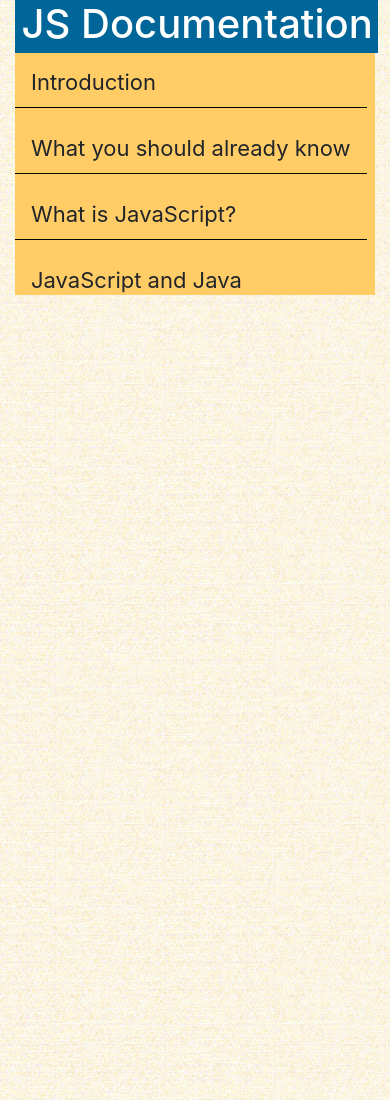
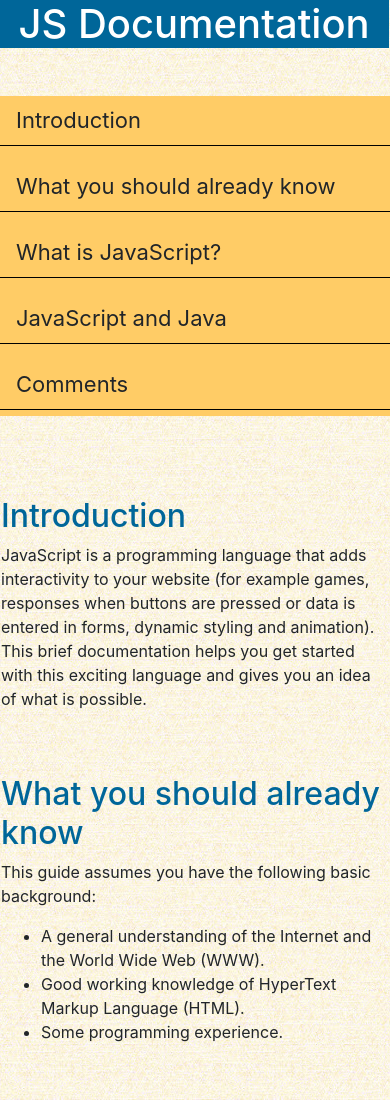
Before and after one commit to AJ-2018/JSDoc, a plain HTML site: page index.html in a window 390 px wide. Shown: the top 1100 px of the page. Drawn offline with nearby package versions, Linux system fonts and the light colour scheme.

Commit message:
Add media query for tablet sized devices

```diff
--- a/css/style.css
+++ b/css/style.css
@@ -16,29 +16,19 @@ figure{
   overflow-y: scroll;
   height: 100%;
   background-color: #FFCC66;
-
 }
 
 #navbar header .nav-links{
   padding-top: 3.6rem;
 }
 
-#navbar h1{
+#navbar h2{
   position: fixed;
   color: #FFF;
   background-color: #006699;
+  font-size: 2.5rem;
   padding: 0 0.322rem 0.3rem 0.41rem;
 }
-
-@media only screen and (max-width: 1199px){
-  #navbar header{
-    position: relative;
-    display: flex;
-    max-width: 100%;
-    height: 25%;
-  }
-}
-
 
 #navbar p{
   font-size: 1.375rem;
@@ -52,6 +42,47 @@ figure{
 #navbar a{
   color: inherit;
 }
+
+.tablet{
+  display: none;
+}
+
+@media only screen and (max-width: 1199px){
+
+  .container{
+    padding: 2rem 0 1rem 0;
+  }
+
+  #navbar header{
+    position: static;
+    display: flex;
+    flex-direction: column;
+    max-width: 100%;
+    height: 27%;
+    margin-top: 4rem;
+  }
+
+  #navbar header .nav-links{
+    padding-top: 0px;
+  }
+
+  #navbar h2{
+    display: none;
+  }
+
+  .tablet{
+    display: flex;
+    justify-content: center;
+    text-align: center;
+    position: fixed;
+    color: #FFF;
+    background-color: #006699;
+    width: 100%;
+    z-index: 10;
+    margin-left: -1rem;
+  }
+}
+
 
 
 /* Content section */
@@ -67,3 +98,19 @@ figure{
 .main-section h2{
   color: #006699;
 }
+
+
+@media only screen and (max-width: 1199px){
+  .content{
+    margin-top: -50rem;
+  }
+
+  .main-section{
+    margin-bottom: 1rem;
+    padding: 3rem 0 0 0;
+  }
+
+  #Reference{
+    margin-bottom: 2rem;
+  }
+}
--- a/index.html
+++ b/index.html
@@ -8,12 +8,17 @@
     <link rel="stylesheet" href="./css/style.css" type="text/css">
   </head>
   <body>
+    <!-- tablet header -->
+    <div class="container-fluid">
+      <h1 class="tablet">JS Documentation</h1>
+    </div>
     <!-- Main container -->
     <div class="container">
       <div class="row">
+        <!-- Navigation section -->
         <nav class="col-md-12 col-lg-4" id="navbar">
           <header>
-            <h1>JS Documentation</h1>
+            <h2>JS Documentation</h2>
             <div class="nav-links">
               <p><a href="#Introduction" class="nav-link">Introduction</a></p>
               <p><a href="#What_you_should_already_know" class="nav-link">What you should already know</a></p>
@@ -36,12 +41,14 @@
           </header>
         </nav>
         <main id="main-doc" class=" col-md-12 col-lg-8 offset-lg-4 content">
+          <!-- Introduction -->
           <section class="main-section" id="Introduction">
             <header>
               <h2>Introduction</h2>
             </header>
             <p>JavaScript is a programming language that adds interactivity to your website (for example games, responses when buttons are pressed or data is entered in forms, dynamic styling and animation). This brief documentation helps you get started with this exciting language and gives you an idea of what is possible.</p>
           </section>
+          <!-- What you should already know -->
           <section class="main-section" id="What_you_should_already_know">
             <header>
               <h2>What you should already know</h2>
@@ -53,6 +60,7 @@
               <li>Some programming experience.</li>
             </ul>
           </section>
+          <!-- What is JavaScript -->
           <section class="main-section" id="What_is_JavaScript?">
             <header>
               <h2>What is JavaScript?</h2>
@@ -65,6 +73,7 @@
             </ul>
             <p>This means that in the browser, JavaScript can change the way the webpage (DOM) looks. And, likewise, Node.js JavaScript on the server can respond to custom requests from code written in the browser.</p>
           </section>
+          <!-- JavaScript and Java -->
           <section class="main-section" id="JavaScript_and_Java">
             <header>
               <h2>JavaScript and Java</h2>
@@ -74,6 +83,7 @@
             <p>JavaScript is a very free-form language compared to Java. You do not have to declare all variables, classes and methods. You do not have to be concerned with whether methods are public, private or protected and you do not have to implement interfaces. Variables, parameters and function return types are not explicitly typed.</p>
             <p>Java is a class-based programming language designed for fast execution and type safety. Type safety means, for instance, that you can't cast a Java integer into an object reference or access private memory by corrupting Java bytecodes. Java's class-based model means that programs consist exclusively of classes and their methods. Java's class inheritance and strong typing generally require tightly coupled object hierarchies. These requirements make Java programming more complex than JavaScript programming.</p>
           </section>
+          <!-- Comments -->
           <section class="main-section" id="Comments">
             <header>
               <h2>Comments</h2>
@@ -93,6 +103,7 @@
               </pre>
             </figure>
           </section>
+          <!-- Hello world -->
           <section class="main-section" id="Hello_world">
             <header>
               <h2>Hello world</h2>
@@ -112,6 +123,7 @@
               </pre>
             </figure>
           </section>
+          <!-- Variables -->
           <section class="main-section" id="Variables">
             <header>
               <h2>Variables</h2>
@@ -120,6 +132,7 @@
             <p>A JavaScript identifier must start with a letter, underscore (_), or dollar sign ($); subsequent characters can also be digits (0-9). Because JavaScript is case sensitive, letters include the characters "A" through "Z" (uppercase) and the characters "a" through "z" (lowercase).</p>
             <p>Some examples of legal names are "Number_hits", "temp99", "$credit" and "_name".</p>
           </section>
+          <!-- Declaring variables -->
           <section class="main-section" id="Declaring_variables">
             <header>
               <h2>Declaring variables</h2>
@@ -155,6 +168,7 @@
               </li>
             </ul>
           </section>
+          <!-- Variable scope -->
           <section class="main-section" id="Variable_scope">
             <header>
               <h2>Variable scope</h2>
@@ -184,6 +198,7 @@
               </pre>
             </figure>
           </section>
+          <!-- Global variables -->
           <section class="main-section" id="Global_variables">
             <header>
               <h2>Global variables</h2>
@@ -191,6 +206,7 @@
             <p>Global variables are in fact properties of the <em>global object</em>. In web pages, the global object is <strong>window</strong>, so you can set and access global variables using the <strong><em>window.variable</em></strong> syntax.</p>
             <p>Consequently, you can access global variables declared in one window or frame from another window or frame by specifying the window or frame name. For example, if a variable called <strong>phoneNumber</strong> is declared in a document, you can refer to this variable from an iframe as <strong>parent.phoneNumber</strong>.</p>
           </section>
+          <!-- Constants -->
           <section class="main-section" id="Constants">
             <header>
               <h2>Constants</h2>
@@ -242,6 +258,7 @@
               </pre>
             </figure>
           </section>
+          <!-- Data types -->
           <section class="main-section" id="Data_types">
             <header>
               <h2>Data types</h2>
@@ -262,6 +279,7 @@
               <li>and <em><u>Object</u></em>.</li>
             </ul>
           </section>
+          <!-- if...else statement -->
           <section class="main-section" id="if...else_statement">
             <header>
               <h2>if...else statement</h2>
@@ -330,6 +348,7 @@
               </pre>
             </figure>
           </section>
+          <!-- while statement -->
           <section class="main-section" id="while_statement">
             <header>
               <h2>while statement</h2>
@@ -377,6 +396,7 @@
               </pre>
             </figure>
           </section>
+          <!-- Function declarations -->
           <section class="main-section" id="Function_declarations">
             <header>
               <h2>Function declarations</h2>
@@ -424,6 +444,7 @@
               </pre>
             </figure>
           </section>
+          <!-- Function scope -->
           <section class="main-section" id="Function_scope">
             <header>
               <h2>Function scope</h2>
@@ -461,6 +482,7 @@
               </pre>
             </figure>
           </section>
+          <!-- Reference -->
           <section class="main-section" id="Reference">
             <header>
               <h2>Reference</h2>
```
